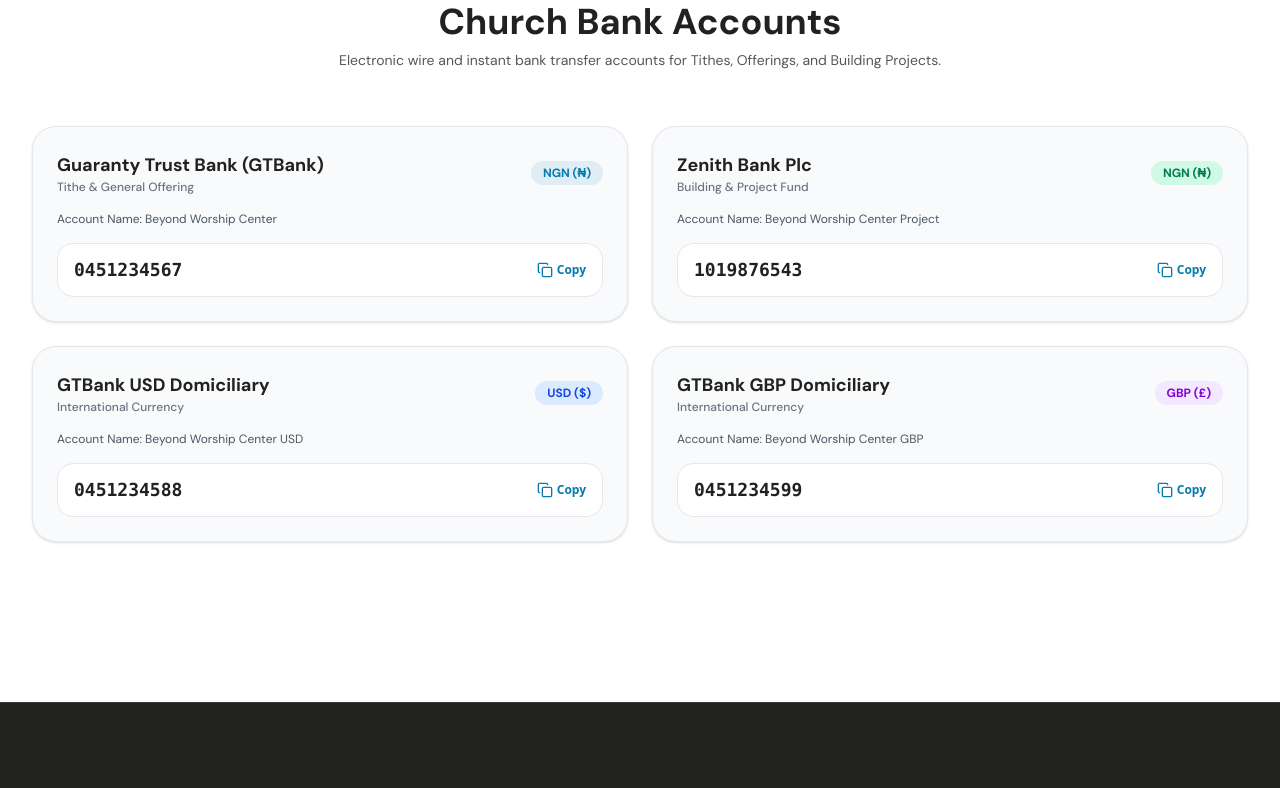
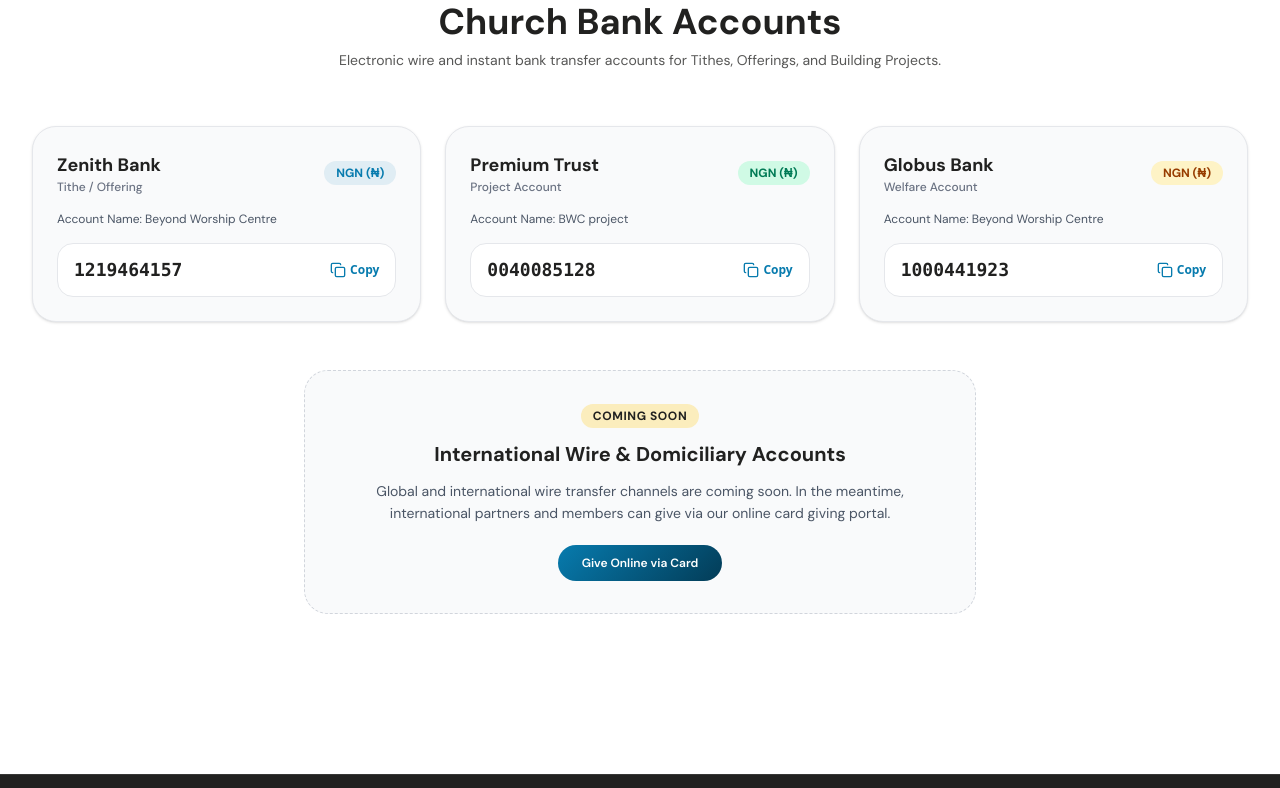
Before and after one commit to HelixgadeTechnologies/bwc, a Next.js app: page /give in a window 1280 px wide. Shown: the part 680-1468 px from the top of the page. Built offline with nearby package versions, Linux system fonts and the light colour scheme.

Commit message:
feat: update giving modal with bank transfer as default tab and refresh bank account details

```diff
--- a/src/app/give/page.tsx
+++ b/src/app/give/page.tsx
@@ -52,93 +52,90 @@
             </p>
           </div>
 
-          <div className="grid grid-cols-1 md:grid-cols-2 gap-6">
-            {/* Account 1 */}
+          <div className="grid grid-cols-1 md:grid-cols-3 gap-6">
+            {/* Account 1: Zenith Bank */}
             <div className="p-6 rounded-3xl bg-gray-50 border border-gray-200 shadow-sm space-y-4">
               <div className="flex items-center justify-between">
                 <div>
-                  <h3 className="font-bold text-lg text-dark">Guaranty Trust Bank (GTBank)</h3>
-                  <p className="text-xs text-gray-500 font-medium">Tithe &amp; General Offering</p>
+                  <h3 className="font-bold text-lg text-dark">Zenith Bank</h3>
+                  <p className="text-xs text-gray-500 font-medium">Tithe / Offering</p>
                 </div>
                 <span className="px-3 py-1 rounded-full bg-primary/10 text-primary text-xs font-bold">NGN (₦)</span>
               </div>
-              <div className="text-xs text-gray-600">Account Name: Beyond Worship Center</div>
+              <div className="text-xs text-gray-600">Account Name: Beyond Worship Centre</div>
               <div className="flex items-center justify-between bg-white px-4 py-3 rounded-2xl border border-gray-200 font-mono text-lg font-bold text-dark">
-                <span>0451234567</span>
+                <span>1219464157</span>
                 <button
-                  onClick={() => handleCopy("0451234567", "gtb")}
+                  onClick={() => handleCopy("1219464157", "zenith-tithe")}
                   className="text-xs text-primary font-sans flex items-center gap-1 hover:underline cursor-pointer"
                 >
-                  {copiedKey === "gtb" ? <Check className="w-4 h-4 text-emerald-600" /> : <Copy className="w-4 h-4" />}
-                  <span>{copiedKey === "gtb" ? "Copied" : "Copy"}</span>
+                  {copiedKey === "zenith-tithe" ? <Check className="w-4 h-4 text-emerald-600" /> : <Copy className="w-4 h-4" />}
+                  <span>{copiedKey === "zenith-tithe" ? "Copied" : "Copy"}</span>
                 </button>
               </div>
             </div>
 
-            {/* Account 2 */}
+            {/* Account 2: Premium Trust */}
             <div className="p-6 rounded-3xl bg-gray-50 border border-gray-200 shadow-sm space-y-4">
               <div className="flex items-center justify-between">
                 <div>
-                  <h3 className="font-bold text-lg text-dark">Zenith Bank Plc</h3>
-                  <p className="text-xs text-gray-500 font-medium">Building &amp; Project Fund</p>
+                  <h3 className="font-bold text-lg text-dark">Premium Trust</h3>
+                  <p className="text-xs text-gray-500 font-medium">Project Account</p>
                 </div>
                 <span className="px-3 py-1 rounded-full bg-emerald-100 text-emerald-700 text-xs font-bold">NGN (₦)</span>
               </div>
-              <div className="text-xs text-gray-600">Account Name: Beyond Worship Center Project</div>
+              <div className="text-xs text-gray-600">Account Name: BWC project</div>
               <div className="flex items-center justify-between bg-white px-4 py-3 rounded-2xl border border-gray-200 font-mono text-lg font-bold text-dark">
-                <span>1019876543</span>
+                <span>0040085128</span>
                 <button
-                  onClick={() => handleCopy("1019876543", "zenith")}
+                  onClick={() => handleCopy("0040085128", "premium-project")}
                   className="text-xs text-primary font-sans flex items-center gap-1 hover:underline cursor-pointer"
                 >
-                  {copiedKey === "zenith" ? <Check className="w-4 h-4 text-emerald-600" /> : <Copy className="w-4 h-4" />}
-                  <span>{copiedKey === "zenith" ? "Copied" : "Copy"}</span>
+                  {copiedKey === "premium-project" ? <Check className="w-4 h-4 text-emerald-600" /> : <Copy className="w-4 h-4" />}
+                  <span>{copiedKey === "premium-project" ? "Copied" : "Copy"}</span>
                 </button>
               </div>
             </div>
 
-            {/* USD Domiciliary */}
+            {/* Account 3: Globus Bank */}
             <div className="p-6 rounded-3xl bg-gray-50 border border-gray-200 shadow-sm space-y-4">
               <div className="flex items-center justify-between">
                 <div>
-                  <h3 className="font-bold text-lg text-dark">GTBank USD Domiciliary</h3>
-                  <p className="text-xs text-gray-500 font-medium">International Currency</p>
+                  <h3 className="font-bold text-lg text-dark">Globus Bank</h3>
+                  <p className="text-xs text-gray-500 font-medium">Welfare Account</p>
                 </div>
-                <span className="px-3 py-1 rounded-full bg-blue-100 text-blue-700 text-xs font-bold">USD ($)</span>
+                <span className="px-3 py-1 rounded-full bg-amber-100 text-amber-800 text-xs font-bold">NGN (₦)</span>
               </div>
-              <div className="text-xs text-gray-600">Account Name: Beyond Worship Center USD</div>
+              <div className="text-xs text-gray-600">Account Name: Beyond Worship Centre</div>
               <div className="flex items-center justify-between bg-white px-4 py-3 rounded-2xl border border-gray-200 font-mono text-lg font-bold text-dark">
-                <span>0451234588</span>
+                <span>1000441923</span>
                 <button
-                  onClick={() => handleCopy("0451234588", "usd")}
+                  onClick={() => handleCopy("1000441923", "globes-welfare")}
                   className="text-xs text-primary font-sans flex items-center gap-1 hover:underline cursor-pointer"
                 >
-                  {copiedKey === "usd" ? <Check className="w-4 h-4 text-emerald-600" /> : <Copy className="w-4 h-4" />}
-                  <span>{copiedKey === "usd" ? "Copied" : "Copy"}</span>
+                  {copiedKey === "globes-welfare" ? <Check className="w-4 h-4 text-emerald-600" /> : <Copy className="w-4 h-4" />}
+                  <span>{copiedKey === "globes-welfare" ? "Copied" : "Copy"}</span>
                 </button>
               </div>
             </div>
+          </div>
 
-            {/* GBP Domiciliary */}
-            <div className="p-6 rounded-3xl bg-gray-50 border border-gray-200 shadow-sm space-y-4">
-              <div className="flex items-center justify-between">
-                <div>
-                  <h3 className="font-bold text-lg text-dark">GTBank GBP Domiciliary</h3>
-                  <p className="text-xs text-gray-500 font-medium">International Currency</p>
-                </div>
-                <span className="px-3 py-1 rounded-full bg-purple-100 text-purple-700 text-xs font-bold">GBP (£)</span>
-              </div>
-              <div className="text-xs text-gray-600">Account Name: Beyond Worship Center GBP</div>
-              <div className="flex items-center justify-between bg-white px-4 py-3 rounded-2xl border border-gray-200 font-mono text-lg font-bold text-dark">
-                <span>0451234599</span>
-                <button
-                  onClick={() => handleCopy("0451234599", "gbp")}
-                  className="text-xs text-primary font-sans flex items-center gap-1 hover:underline cursor-pointer"
-                >
-                  {copiedKey === "gbp" ? <Check className="w-4 h-4 text-emerald-600" /> : <Copy className="w-4 h-4" />}
-                  <span>{copiedKey === "gbp" ? "Copied" : "Copy"}</span>
-                </button>
-              </div>
+          {/* Global / Wire Notice */}
+          <div className="mt-12 p-8 rounded-3xl bg-gray-50 border border-dashed border-gray-300 text-center max-w-2xl mx-auto space-y-3">
+            <span className="inline-block px-3 py-1 rounded-full bg-secondary/30 text-dark font-bold text-xs uppercase tracking-wider">
+              Coming Soon
+            </span>
+            <h3 className="font-display font-bold text-xl text-dark">International Wire &amp; Domiciliary Accounts</h3>
+            <p className="text-gray-600 text-sm leading-relaxed">
+              Global and international wire transfer channels are coming soon. In the meantime, international partners and members can give via our online card giving portal.
+            </p>
+            <div className="pt-2">
+              <button
+                onClick={openGiving}
+                className="px-6 py-2.5 rounded-full bg-gradient-primary text-white text-xs font-semibold hover:shadow-primary-glow transition-all cursor-pointer"
+              >
+                Give Online via Card
+              </button>
             </div>
           </div>
         </div>
--- a/src/components/giving-modal.tsx
+++ b/src/components/giving-modal.tsx
@@ -10,7 +10,7 @@
 }
 
 export function GivingModal({ isOpen, onClose }: GivingModalProps) {
-  const [activeTab, setActiveTab] = useState<"card" | "transfer" | "intl">("card");
+  const [activeTab, setActiveTab] = useState<"card" | "transfer" | "intl">("transfer");
   const [currency, setCurrency] = useState("NGN");
   const [givingType, setGivingType] = useState("Offering");
   const [amount, setAmount] = useState("10000");
@@ -73,6 +73,17 @@
         {/* Tab Selection */}
         <div className="flex border-b border-gray-100 text-xs sm:text-sm font-semibold text-gray-600 bg-gray-50/60">
           <button
+            onClick={() => setActiveTab("transfer")}
+            className={`flex-1 py-3 px-2 flex items-center justify-center gap-1.5 border-b-2 transition-all cursor-pointer ${
+              activeTab === "transfer"
+                ? "border-primary text-primary bg-white"
+                : "border-transparent hover:text-dark"
+            }`}
+          >
+            <Building2 className="w-4 h-4" />
+            <span>Bank Transfer</span>
+          </button>
+          <button
             onClick={() => setActiveTab("card")}
             className={`flex-1 py-3 px-2 flex items-center justify-center gap-1.5 border-b-2 transition-all cursor-pointer ${
               activeTab === "card"
@@ -84,17 +95,6 @@
             <span>Card / Online</span>
           </button>
           <button
-            onClick={() => setActiveTab("transfer")}
-            className={`flex-1 py-3 px-2 flex items-center justify-center gap-1.5 border-b-2 transition-all cursor-pointer ${
-              activeTab === "transfer"
-                ? "border-primary text-primary bg-white"
-                : "border-transparent hover:text-dark"
-            }`}
-          >
-            <Building2 className="w-4 h-4" />
-            <span>Bank Transfer</span>
-          </button>
-          <button
             onClick={() => setActiveTab("intl")}
             className={`flex-1 py-3 px-2 flex items-center justify-center gap-1.5 border-b-2 transition-all cursor-pointer ${
               activeTab === "intl"
@@ -104,6 +104,9 @@
           >
             <Globe className="w-4 h-4" />
             <span>Global / Wire</span>
+            <span className="text-[10px] bg-amber-100 text-amber-800 font-bold px-1.5 py-0.5 rounded-full uppercase tracking-wider">
+              Coming Soon
+            </span>
           </button>
         </div>
 
@@ -128,7 +131,86 @@
             </div>
           ) : (
             <>
-              {/* TAB 1: CARD / ONLINE */}
+              {/* TAB 1: BANK TRANSFER (NIGERIA) */}
+              {activeTab === "transfer" && (
+                <div className="space-y-4 text-sm">
+                  <p className="text-gray-600 text-xs leading-relaxed">
+                    Make a direct bank deposit or electronic funds transfer to Beyond Worship Center church accounts:
+                  </p>
+
+                  {/* Account 1: Zenith Bank */}
+                  <div className="p-4 rounded-2xl bg-gray-50 border border-gray-200 space-y-2">
+                    <div className="flex justify-between items-center">
+                      <span className="font-bold text-dark text-sm">Zenith Bank</span>
+                      <span className="text-xs bg-primary/10 text-primary font-semibold px-2 py-0.5 rounded">
+                        Tithe / Offering
+                      </span>
+                    </div>
+                    <div className="text-xs text-gray-600">Account Name: Beyond Worship Centre</div>
+                    <div className="flex items-center justify-between bg-white px-3 py-2 rounded-xl border border-gray-200 font-mono text-base font-bold text-dark">
+                      <span>1219464157</span>
+                      <button
+                        type="button"
+                        onClick={() => handleCopy("1219464157", "zenith-tithe")}
+                        className="text-xs text-primary font-sans flex items-center gap-1 hover:underline cursor-pointer"
+                      >
+                        {copiedKey === "zenith-tithe" ? <Check className="w-3.5 h-3.5 text-emerald-600" /> : <Copy className="w-3.5 h-3.5" />}
+                        <span>{copiedKey === "zenith-tithe" ? "Copied" : "Copy"}</span>
+                      </button>
+                    </div>
+                  </div>
+
+                  {/* Account 2: Premium Trust */}
+                  <div className="p-4 rounded-2xl bg-gray-50 border border-gray-200 space-y-2">
+                    <div className="flex justify-between items-center">
+                      <span className="font-bold text-dark text-sm">Premium Trust</span>
+                      <span className="text-xs bg-emerald-100 text-emerald-700 font-semibold px-2 py-0.5 rounded">
+                        Project Account
+                      </span>
+                    </div>
+                    <div className="text-xs text-gray-600">Account Name: BWC project</div>
+                    <div className="flex items-center justify-between bg-white px-3 py-2 rounded-xl border border-gray-200 font-mono text-base font-bold text-dark">
+                      <span>0040085128</span>
+                      <button
+                        type="button"
+                        onClick={() => handleCopy("0040085128", "premium-project")}
+                        className="text-xs text-primary font-sans flex items-center gap-1 hover:underline cursor-pointer"
+                      >
+                        {copiedKey === "premium-project" ? <Check className="w-3.5 h-3.5 text-emerald-600" /> : <Copy className="w-3.5 h-3.5" />}
+                        <span>{copiedKey === "premium-project" ? "Copied" : "Copy"}</span>
+                      </button>
+                    </div>
+                  </div>
+
+                  {/* Account 3: Globus Bank */}
+                  <div className="p-4 rounded-2xl bg-gray-50 border border-gray-200 space-y-2">
+                    <div className="flex justify-between items-center">
+                      <span className="font-bold text-dark text-sm">Globus Bank</span>
+                      <span className="text-xs bg-amber-100 text-amber-800 font-semibold px-2 py-0.5 rounded">
+                        Welfare Account
+                      </span>
+                    </div>
+                    <div className="text-xs text-gray-600">Account Name: Beyond Worship Centre</div>
+                    <div className="flex items-center justify-between bg-white px-3 py-2 rounded-xl border border-gray-200 font-mono text-base font-bold text-dark">
+                      <span>1000441923</span>
+                      <button
+                        type="button"
+                        onClick={() => handleCopy("1000441923", "globes-welfare")}
+                        className="text-xs text-primary font-sans flex items-center gap-1 hover:underline cursor-pointer"
+                      >
+                        {copiedKey === "globes-welfare" ? <Check className="w-3.5 h-3.5 text-emerald-600" /> : <Copy className="w-3.5 h-3.5" />}
+                        <span>{copiedKey === "globes-welfare" ? "Copied" : "Copy"}</span>
+                      </button>
+                    </div>
+                  </div>
+
+                  <p className="text-[11px] text-gray-500 italic text-center pt-2">
+                    Please use your name and giving type (e.g. &ldquo;John Doe - Tithe&rdquo;) as the payment narrative.
+                  </p>
+                </div>
+              )}
+
+              {/* TAB 2: CARD / ONLINE */}
               {activeTab === "card" && (
                 <form onSubmit={handlePay} className="space-y-4 text-sm">
                   <div className="grid grid-cols-2 gap-3">
@@ -236,110 +318,30 @@
                 </form>
               )}
 
-              {/* TAB 2: BANK TRANSFER (NIGERIA) */}
-              {activeTab === "transfer" && (
-                <div className="space-y-4 text-sm">
-                  <p className="text-gray-600 text-xs leading-relaxed">
-                    Make a direct bank deposit or electronic funds transfer to Beyond Worship Center church accounts:
-                  </p>
-
-                  {/* GTBank Account Card */}
-                  <div className="p-4 rounded-2xl bg-gray-50 border border-gray-200 space-y-2">
-                    <div className="flex justify-between items-center">
-                      <span className="font-bold text-dark text-sm">Guaranty Trust Bank (GTBank)</span>
-                      <span className="text-xs bg-primary/10 text-primary font-semibold px-2 py-0.5 rounded">
-                        Tithe &amp; Offering
-                      </span>
-                    </div>
-                    <div className="text-xs text-gray-600">Account Name: Beyond Worship Center</div>
-                    <div className="flex items-center justify-between bg-white px-3 py-2 rounded-xl border border-gray-200 font-mono text-base font-bold text-dark">
-                      <span>0451234567</span>
-                      <button
-                        type="button"
-                        onClick={() => handleCopy("0451234567", "gtb")}
-                        className="text-xs text-primary font-sans flex items-center gap-1 hover:underline cursor-pointer"
-                      >
-                        {copiedKey === "gtb" ? <Check className="w-3.5 h-3.5 text-emerald-600" /> : <Copy className="w-3.5 h-3.5" />}
-                        <span>{copiedKey === "gtb" ? "Copied" : "Copy"}</span>
-                      </button>
-                    </div>
-                  </div>
-
-                  {/* Zenith Bank Account Card */}
-                  <div className="p-4 rounded-2xl bg-gray-50 border border-gray-200 space-y-2">
-                    <div className="flex justify-between items-center">
-                      <span className="font-bold text-dark text-sm">Zenith Bank Plc</span>
-                      <span className="text-xs bg-emerald-100 text-emerald-700 font-semibold px-2 py-0.5 rounded">
-                        Building &amp; Project
-                      </span>
-                    </div>
-                    <div className="text-xs text-gray-600">Account Name: Beyond Worship Center Project</div>
-                    <div className="flex items-center justify-between bg-white px-3 py-2 rounded-xl border border-gray-200 font-mono text-base font-bold text-dark">
-                      <span>1019876543</span>
-                      <button
-                        type="button"
-                        onClick={() => handleCopy("1019876543", "zenith")}
-                        className="text-xs text-primary font-sans flex items-center gap-1 hover:underline cursor-pointer"
-                      >
-                        {copiedKey === "zenith" ? <Check className="w-3.5 h-3.5 text-emerald-600" /> : <Copy className="w-3.5 h-3.5" />}
-                        <span>{copiedKey === "zenith" ? "Copied" : "Copy"}</span>
-                      </button>
-                    </div>
-                  </div>
-
-                  <p className="text-[11px] text-gray-500 italic text-center pt-2">
-                    Please use your name and giving type (e.g. &ldquo;John Doe - Tithe&rdquo;) as the payment narrative.
-                  </p>
-                </div>
-              )}
-
               {/* TAB 3: INTERNATIONAL WIRE */}
               {activeTab === "intl" && (
-                <div className="space-y-4 text-sm">
-                  <p className="text-gray-600 text-xs leading-relaxed">
-                    For members and partners outside Nigeria, you can give via our international domiciliary accounts:
+                <div className="py-12 px-4 text-center space-y-4">
+                  <div className="w-16 h-16 bg-primary/10 text-primary rounded-full flex items-center justify-center mx-auto">
+                    <Globe className="w-8 h-8" />
+                  </div>
+                  <div className="inline-block px-3 py-1 rounded-full bg-secondary/30 text-dark font-bold text-xs uppercase tracking-wider">
+                    Coming Soon
+                  </div>
+                  <h4 className="text-xl font-bold font-display text-dark">
+                    Global / Wire Transfers
+                  </h4>
+                  <p className="text-gray-600 text-sm max-w-sm mx-auto leading-relaxed">
+                    Our international domiciliary and global wire transfer channels are coming soon.
+                    In the meantime, kindly give using the <strong>Card / Online</strong> option or local bank transfer.
                   </p>
-
-                  {/* USD Account */}
-                  <div className="p-4 rounded-2xl bg-gray-50 border border-gray-200 space-y-1.5 text-xs">
-                    <div className="flex justify-between items-center">
-                      <span className="font-bold text-dark text-sm">United States Dollar (USD)</span>
-                      <span className="bg-primary/10 text-primary font-bold px-2 py-0.5 rounded">USD</span>
-                    </div>
-                    <p className="text-gray-600">Bank: Guaranty Trust Bank Nigeria</p>
-                    <p className="text-gray-600">Account Name: Beyond Worship Center USD</p>
-                    <div className="flex items-center justify-between bg-white px-3 py-2 rounded-xl border border-gray-200 font-mono text-sm font-bold text-dark">
-                      <span>0451234588</span>
-                      <button
-                        type="button"
-                        onClick={() => handleCopy("0451234588", "usd")}
-                        className="text-xs text-primary font-sans flex items-center gap-1 cursor-pointer"
-                      >
-                        {copiedKey === "usd" ? <Check className="w-3.5 h-3.5 text-emerald-600" /> : <Copy className="w-3.5 h-3.5" />}
-                        <span>{copiedKey === "usd" ? "Copied" : "Copy"}</span>
-                      </button>
-                    </div>
-                  </div>
-
-                  {/* GBP Account */}
-                  <div className="p-4 rounded-2xl bg-gray-50 border border-gray-200 space-y-1.5 text-xs">
-                    <div className="flex justify-between items-center">
-                      <span className="font-bold text-dark text-sm">British Pounds (GBP)</span>
-                      <span className="bg-primary/10 text-primary font-bold px-2 py-0.5 rounded">GBP</span>
-                    </div>
-                    <p className="text-gray-600">Bank: Guaranty Trust Bank Nigeria</p>
-                    <p className="text-gray-600">Account Name: Beyond Worship Center GBP</p>
-                    <div className="flex items-center justify-between bg-white px-3 py-2 rounded-xl border border-gray-200 font-mono text-sm font-bold text-dark">
-                      <span>0451234599</span>
-                      <button
-                        type="button"
-                        onClick={() => handleCopy("0451234599", "gbp")}
-                        className="text-xs text-primary font-sans flex items-center gap-1 cursor-pointer"
-                      >
-                        {copiedKey === "gbp" ? <Check className="w-3.5 h-3.5 text-emerald-600" /> : <Copy className="w-3.5 h-3.5" />}
-                        <span>{copiedKey === "gbp" ? "Copied" : "Copy"}</span>
-                      </button>
-                    </div>
+                  <div className="pt-2">
+                    <button
+                      type="button"
+                      onClick={() => setActiveTab("card")}
+                      className="px-6 py-2.5 rounded-full bg-gradient-primary text-white text-xs font-semibold hover:shadow-primary-glow transition-all cursor-pointer"
+                    >
+                      Give with Card / Online
+                    </button>
                   </div>
                 </div>
               )}
```
